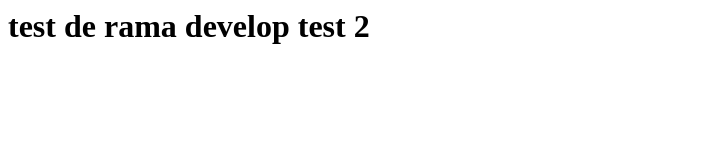
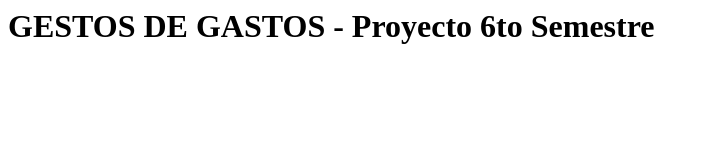
Before and after one commit to eduardomv2/Gestor_Gastos, a plain HTML site: page index.html in a window 1280 px wide. Shown: the whole page, without its empty margins (0-708 px from the left). Drawn offline with Linux system fonts and the light colour scheme.

Commit message:
primer commit rama dev

```diff
--- a/index.html
+++ b/index.html
@@ -5,6 +5,6 @@
     <title>Gesto de Gastos</title>
 </head>
 <body>
-    <h1>test de rama develop test 2</h1>
+    <h1>GESTOS DE GASTOS - Proyecto 6to Semestre</h1>
 </body>
 </html>
```
